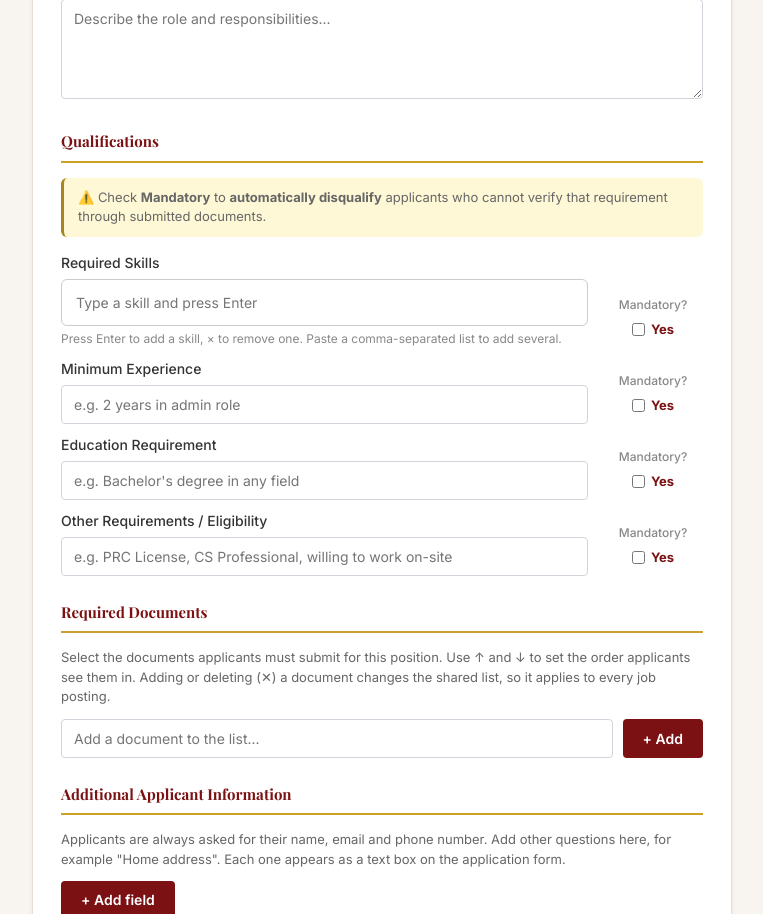
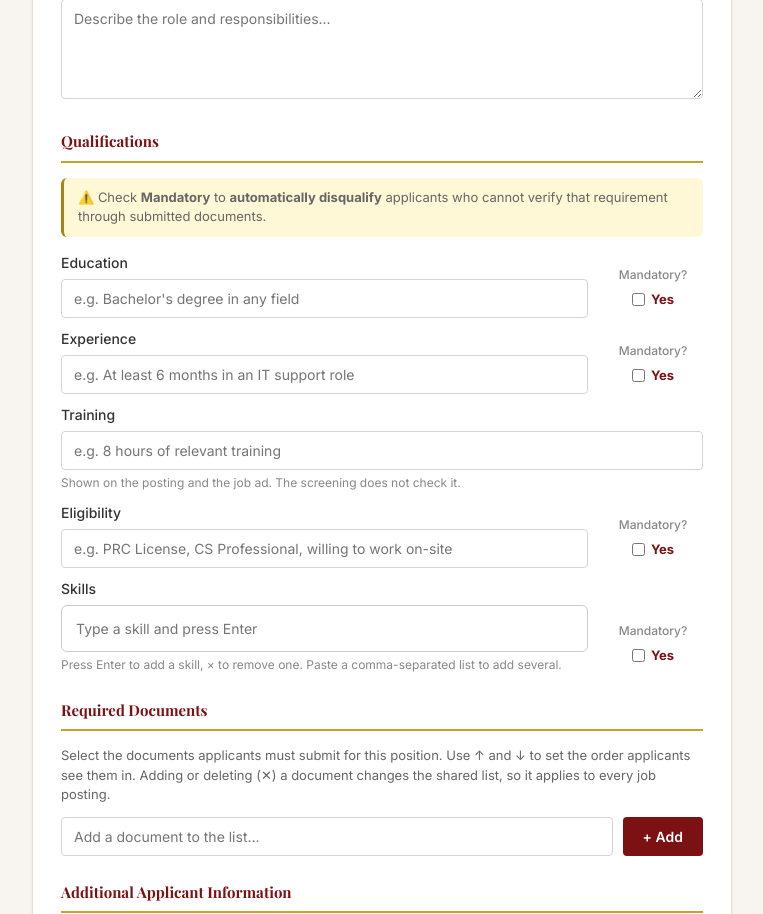
Before and after one commit to lichking1124-byte/hr_system, a Flask app: template templates/admin/job_form.html in a window 1280 px wide. Shown: the part 802-1716 px from the top of the page, without its empty margins (258-1021 px from the left). Run offline with Flask 3, Linux system fonts and the light colour scheme; the template is opened without the code that fills it, so the values that code supplies are empty; parts of the project's set-up code (start-up, migrations or seed data) failed here and were passed over.

Commit message:
Qualifications in HR order with Training and Eligibility, plus earlier fixes

```diff
--- a/ad_generator.py
+++ b/ad_generator.py
@@ -160,8 +160,9 @@ def _draw_qualifications(draw, job):
     rows = [
         ("Education", job.get("education")),
         ("Experience", job.get("experience") or "None required"),
-        ("Training", job.get("skills") or "None required"),
+        ("Training", job.get("training") or "None required"),
         ("Eligibility", job.get("other_requirements")),
+        ("Skills", job.get("skills")),
     ]
     rows = [(l, v) for l, v in rows if v]
     for size in range(30, 17, -1):
--- a/app.py
+++ b/app.py
@@ -10,10 +10,10 @@ from urllib.parse import urlparse
 from datetime import datetime, timedelta, date
 from database import get_db, init_db
 from resume_parser import extract_text_from_pdf
-from screening_rules import decide, posting_terms, applicant_profile
+from screening_rules import decide, posting_terms, applicant_profile, EMPTY_VALUES
 from duplicates import PeopleIndex, same_email
 from ai_screener import advise_applicant, read_documents
-from exporter import export_qualified, export_all
+from exporter import export_qualified, export_all, export_applicant_list, export_applicants_by_position
 from ad_generator import generate_job_ad_image
 from cloudinary_uploader import upload_file
 from config import SECRET_KEY, CAMPUSES
@@ -75,7 +75,7 @@ ensure_position_type_column()
 
 def ensure_extra_field_columns():
     """HR-defined extra questions on a posting, and the applicants' answers to them."""
-    _add_missing_columns('job_postings', ['extra_fields'])
+    _add_missing_columns('job_postings', ['extra_fields', 'training'])
     _add_missing_columns('applicants', ['extra_answers'])
 
 
@@ -127,6 +127,49 @@ def load_document_lists(conn=None):
             conn.close()
     fallback = _fallback_document_lists()
     return {k: (out[k] or fallback[k]) for k in LIST_KEYS}
+
+
+# ---------------------------------------------------------------- qualification lists (per posting)
+QUAL_COLUMNS = {'skills': 'skills', 'education': 'education', 'other': 'other_requirements'}
+
+
+def split_items(text):
+    """'A, B (x, y); C' -> ['A', 'B (x, y)', 'C']. Splits at commas, semicolons and new lines,
+    but not inside brackets."""
+    items, buf, depth = [], [], 0
+    for ch in str(text or ''):
+        if ch == '(':
+            depth += 1
+        elif ch == ')' and depth:
+            depth -= 1
+        if depth == 0 and ch in ',;\n\r':
+            items.append(''.join(buf)); buf = []
+        else:
+            buf.append(ch)
+    items.append(''.join(buf))
+    out, seen = [], set()
+    for it in items:
+        it = re.sub(r'\s+', ' ', it).strip()[:120]
+        if it and it.lower() not in EMPTY_VALUES and it.lower() not in seen:
+            seen.add(it.lower()); out.append(it)
+    return out
+
+
+def qualification_items(job=None):
+    """The items already saved on a posting, for the form: {'skills': [...], 'education': [...], 'other': [...]}."""
+    return {kind: (split_items(job[column]) if job else []) for kind, column in QUAL_COLUMNS.items()}
+
+
+def qualification_value(form, kind, legacy_field):
+    """The posting's saved text for one qualification: its items, joined with commas."""
+    if 'qual_present' not in form:                 # an old cached form: use the old single text box
+        return form.get(legacy_field, '')
+    items, seen = [], set()
+    for raw in form.getlist(f'qual_{kind}'):
+        for it in split_items(raw):
+            if it.lower() not in seen:
+                seen.add(it.lower()); items.append(it)
+    return ', '.join(items)
 
 
 DOC_NAME_OK = re.compile(r"^\w[\w &()/,.'\-]{1,119}$")
@@ -534,21 +577,22 @@ def admin_new_job():
             INSERT INTO job_postings
             (campus, title, description, skills, experience,
              education, other_requirements, required_documents, mandatory_requirements,
-             deadline, position_type, extra_fields)
-            VALUES (?, ?, ?, ?, ?, ?, ?, ?, ?, ?, ?, ?)
+             deadline, position_type, extra_fields, training)
+            VALUES (?, ?, ?, ?, ?, ?, ?, ?, ?, ?, ?, ?, ?)
         ''', (
             request.form['campus'],
             request.form['title'],
             request.form['description'],
-            request.form['skills'],
+            qualification_value(request.form, 'skills', 'skills'),
             request.form['experience'],
-            request.form['education'],
-            request.form['other_requirements'],
+            qualification_value(request.form, 'education', 'education'),
+            qualification_value(request.form, 'other', 'other_requirements'),
             json.dumps(required_docs),
             json.dumps(mandatory),
             request.form.get('deadline') or None,
             clean_position_type(request.form.get('position_type')),
-            json.dumps(parse_extra_fields(request.form))
+            json.dumps(parse_extra_fields(request.form)),
+            (request.form.get('training') or '').strip()[:500]
         ))
         conn.commit()
         conn.close()
@@ -558,7 +602,8 @@ def admin_new_job():
     lists = load_document_lists()
     return render_template('admin/job_form.html', job=None, campuses=CAMPUSES, mandatory=[],
                            presets={'academic': lists['academic'], 'non_academic': lists['non_academic']},
-                           default_docs=lists['custom'], extra_fields=[])
+                           default_docs=lists['custom'], extra_fields=[],
+                           qual_items=qualification_items())
 
 @app.route('/admin/job/<int:job_id>/edit', methods=['GET', 'POST'])
 def admin_edit_job(job_id):
@@ -587,22 +632,23 @@ def admin_edit_job(job_id):
             campus=?, title=?, description=?, skills=?,
             experience=?, education=?, other_requirements=?,
             required_documents=?, mandatory_requirements=?, is_active=?,
-            deadline=?, position_type=?, extra_fields=?
+            deadline=?, position_type=?, extra_fields=?, training=?
             WHERE id=?
         ''', (
             request.form['campus'],
             request.form['title'],
             request.form['description'],
-            request.form['skills'],
+            qualification_value(request.form, 'skills', 'skills'),
             request.form['experience'],
-            request.form['education'],
-            request.form['other_requirements'],
+            qualification_value(request.form, 'education', 'education'),
+            qualification_value(request.form, 'other', 'other_requirements'),
             json.dumps(required_docs),
             json.dumps(mandatory),
             1 if 'is_active' in request.form else 0,
             request.form.get('deadline') or None,
             clean_position_type(request.form.get('position_type')),
             json.dumps(parse_extra_fields(request.form)),
+            (request.form.get('training') or '').strip()[:500],
             job_id
         ))
         conn.commit()
@@ -616,7 +662,8 @@ def admin_edit_job(job_id):
     return render_template('admin/job_form.html', job=job, required_docs=required_docs,
                            mandatory=mandatory, campuses=CAMPUSES,
                            presets={'academic': lists['academic'], 'non_academic': lists['non_academic']},
-                           default_docs=lists['custom'], extra_fields=load_extra_fields(job))
+                           default_docs=lists['custom'], extra_fields=load_extra_fields(job),
+                           qual_items=qualification_items(job))
 
 @app.route('/admin/document-types/add', methods=['POST'])
 def admin_document_type_add():
@@ -1455,5 +1502,65 @@ def download_all(job_id):
     return send_file(buffer, as_attachment=True, download_name="all_applicants.xlsx",
                       mimetype="application/vnd.openxmlformats-officedocument.spreadsheetml.sheet")
 
+def _file_slug(text):
+    return re.sub(r'[^A-Za-z0-9]+', '_', str(text or 'positions')).strip('_')[:40] or 'positions'
+
+
+@app.route('/admin/job/<int:job_id>/download/applicants')
+def download_applicant_list(job_id):
+    """Excel list of ALL applicants for one position, including those not screened yet."""
+    if 'admin' not in session:
+        return redirect(url_for('admin_login'))
+
+    conn = get_db()
+    job = conn.execute('SELECT * FROM job_postings WHERE id = ?', (job_id,)).fetchone()
+    if not job:
+        conn.close()
+        return "Job not found", 404
+    applicants = conn.execute(
+        'SELECT * FROM applicants WHERE job_id = ? ORDER BY applied_at, id', (job_id,)
+    ).fetchall()
+    conn.close()
+
+    buffer = export_applicant_list([dict(a) for a in applicants], dict(job))
+    if not buffer:
+        flash('There are no applicants for this position yet.')
+        return redirect(url_for('admin_applicants', job_id=job_id))
+
+    log_action('export.applicants', 'job', job_id, f'list of all applicants ({len(applicants)} row(s))')
+    return send_file(buffer, as_attachment=True,
+                     download_name=f"applicants_{_file_slug(job['title'])}.xlsx",
+                     mimetype="application/vnd.openxmlformats-officedocument.spreadsheetml.sheet")
+
+
+@app.route('/admin/download/applicants-by-position')
+def download_applicants_by_position():
+    """One Excel workbook: a sheet for each open position, listing all of its applicants."""
+    if 'admin' not in session:
+        return redirect(url_for('admin_login'))
+
+    conn = get_db()
+    jobs = conn.execute(
+        'SELECT * FROM job_postings WHERE is_active = 1 AND archived_at IS NULL ORDER BY campus, title'
+    ).fetchall()
+    groups, total = [], 0
+    for job in jobs:
+        apps = conn.execute(
+            'SELECT * FROM applicants WHERE job_id = ? ORDER BY applied_at, id', (job['id'],)
+        ).fetchall()
+        total += len(apps)
+        groups.append((dict(job), [dict(a) for a in apps]))
+    conn.close()
+
+    buffer = export_applicants_by_position(groups)
+    if not buffer:
+        flash('There are no applicants for the open positions yet.')
+        return redirect(url_for('admin_home'))
+
+    log_action('export.applicants', 'job', 'all-open', f'{len(groups)} open position(s), {total} applicant row(s)')
+    return send_file(buffer, as_attachment=True, download_name="applicants_all_open_positions.xlsx",
+                     mimetype="application/vnd.openxmlformats-officedocument.spreadsheetml.sheet")
+
+
 if __name__ == '__main__':
     app.run(debug=True, host='0.0.0.0', port=5000)
--- a/templates/admin/job_form.html
+++ b/templates/admin/job_form.html
@@ -136,45 +136,7 @@
 
             <div class="qual-row">
                 <div>
-                    <label style="margin-top:0;">Required Skills</label>
-                    <input type="hidden" name="skills" id="skills-value" value="{{ job.skills if job else '' }}">
-                    <div class="chip-box" id="skills-box">
-                        <input type="text" id="skill-input" maxlength="80"
-                               placeholder="Type a skill and press Enter" aria-label="Add a skill">
-                    </div>
-                    <div class="field-hint">Press Enter to add a skill, × to remove one. Paste a comma-separated list to add several.</div>
-                </div>
-                <div class="mandatory-box">
-                    <label>Mandatory?</label>
-                    <div style="display:flex; align-items:center; justify-content:center; gap:6px;">
-                        <input type="checkbox" name="mandatory_skills"
-                               style="width:auto; accent-color:var(--plum);"
-                               {% if mandatory and 'skills' in mandatory %}checked{% endif %}>
-                        <span style="font-size:13px; color:var(--plum); font-weight:bold;">Yes</span>
-                    </div>
-                </div>
-            </div>
-
-            <div class="qual-row">
-                <div>
-                    <label style="margin-top:0;">Minimum Experience</label>
-                    <input name="experience" placeholder="e.g. 2 years in admin role"
-                           value="{{ job.experience if job else '' }}">
-                </div>
-                <div class="mandatory-box">
-                    <label>Mandatory?</label>
-                    <div style="display:flex; align-items:center; justify-content:center; gap:6px;">
-                        <input type="checkbox" name="mandatory_experience"
-                               style="width:auto; accent-color:var(--plum);"
-                               {% if mandatory and 'experience' in mandatory %}checked{% endif %}>
-                        <span style="font-size:13px; color:var(--plum); font-weight:bold;">Yes</span>
-                    </div>
-                </div>
-            </div>
-
-            <div class="qual-row">
-                <div>
-                    <label style="margin-top:0;">Education Requirement</label>
+                    <label style="margin-top:0;">Education</label>
                     <input name="education" placeholder="e.g. Bachelor's degree in any field"
                            value="{{ job.education if job else '' }}">
                 </div>
@@ -191,7 +153,33 @@
 
             <div class="qual-row">
                 <div>
-                    <label style="margin-top:0;">Other Requirements / Eligibility</label>
+                    <label style="margin-top:0;">Experience</label>
+                    <input name="experience" placeholder="e.g. At least 6 months in an IT support role"
+                           value="{{ job.experience if job else '' }}">
+                </div>
+                <div class="mandatory-box">
+                    <label>Mandatory?</label>
+                    <div style="display:flex; align-items:center; justify-content:center; gap:6px;">
+                        <input type="checkbox" name="mandatory_experience"
+                               style="width:auto; accent-color:var(--plum);"
+                               {% if mandatory and 'experience' in mandatory %}checked{% endif %}>
+                        <span style="font-size:13px; color:var(--plum); font-weight:bold;">Yes</span>
+                    </div>
+                </div>
+            </div>
+
+            <div class="qual-row">
+                <div>
+                    <label style="margin-top:0;">Training</label>
+                    <input name="training" maxlength="500" placeholder="e.g. 8 hours of relevant training"
+                           value="{{ job.training if job and job.training else '' }}">
+                    <div class="field-hint">Shown on the posting and the job ad. The screening does not check it.</div>
+                </div>
+            </div>
+
+            <div class="qual-row">
+                <div>
+                    <label style="margin-top:0;">Eligibility</label>
                     <input name="other_requirements"
                            placeholder="e.g. PRC License, CS Professional, willing to work on-site"
                            value="{{ job.other_requirements if job else '' }}">
@@ -202,6 +190,27 @@
                         <input type="checkbox" name="mandatory_other"
                                style="width:auto; accent-color:var(--plum);"
                                {% if mandatory and 'other' in mandatory %}checked{% endif %}>
+                        <span style="font-size:13px; color:var(--plum); font-weight:bold;">Yes</span>
+                    </div>
+                </div>
+            </div>
+
+            <div class="qual-row">
+                <div>
+                    <label style="margin-top:0;">Skills</label>
+                    <input type="hidden" name="skills" id="skills-value" value="{{ job.skills if job else '' }}">
+                    <div class="chip-box" id="skills-box">
+                        <input type="text" id="skill-input" maxlength="80"
+                               placeholder="Type a skill and press Enter" aria-label="Add a skill">
+                    </div>
+                    <div class="field-hint">Press Enter to add a skill, × to remove one. Paste a comma-separated list to add several.</div>
+                </div>
+                <div class="mandatory-box">
+                    <label>Mandatory?</label>
+                    <div style="display:flex; align-items:center; justify-content:center; gap:6px;">
+                        <input type="checkbox" name="mandatory_skills"
+                               style="width:auto; accent-color:var(--plum);"
+                               {% if mandatory and 'skills' in mandatory %}checked{% endif %}>
                         <span style="font-size:13px; color:var(--plum); font-weight:bold;">Yes</span>
                     </div>
                 </div>
```
Also changed, not shown: templates/applicant/job_detail.html (+12 -6 lines).
